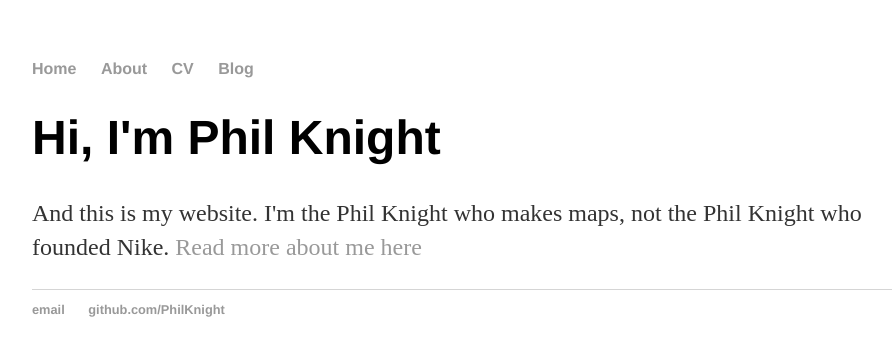
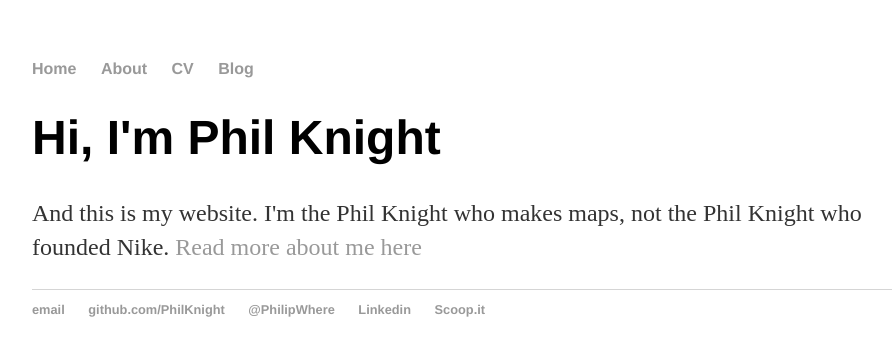
Before and after one commit to PhilKnight/philknight.github.io, a Jekyll site: the page built from index.html, in a window 1280 px wide. Shown: the top 356 px of the page, without its empty margins (160-1052 px from the left). Built offline with Jekyll 4.4.1, drawn with Linux system fonts in a browser that asks for light colours.

Commit message:
Update default.html

```diff
--- a/_layouts/default.html
+++ b/_layouts/default.html
@@ -23,6 +23,9 @@
 	    		<ul>
 	        		<li><a href="mailto:philipknight@gmail.com">email</a></li>
 	        		<li><a href="https://github.com/PhilKnight">github.com/PhilKnight</a></li>
+	        		<li><a href="https://twitter.com/PhilipWhere">@PhilipWhere</a></li>
+	        		<li><a href="https://uk.linkedin.com/in/philip-knight-9a561854">Linkedin</a></li>
+	        		<li><a href="http://www.scoop.it/t/geographic-information-science-by-philip-knight">Scoop.it</a></li>
 				</ul>
 			</footer>
 		</body>
```
